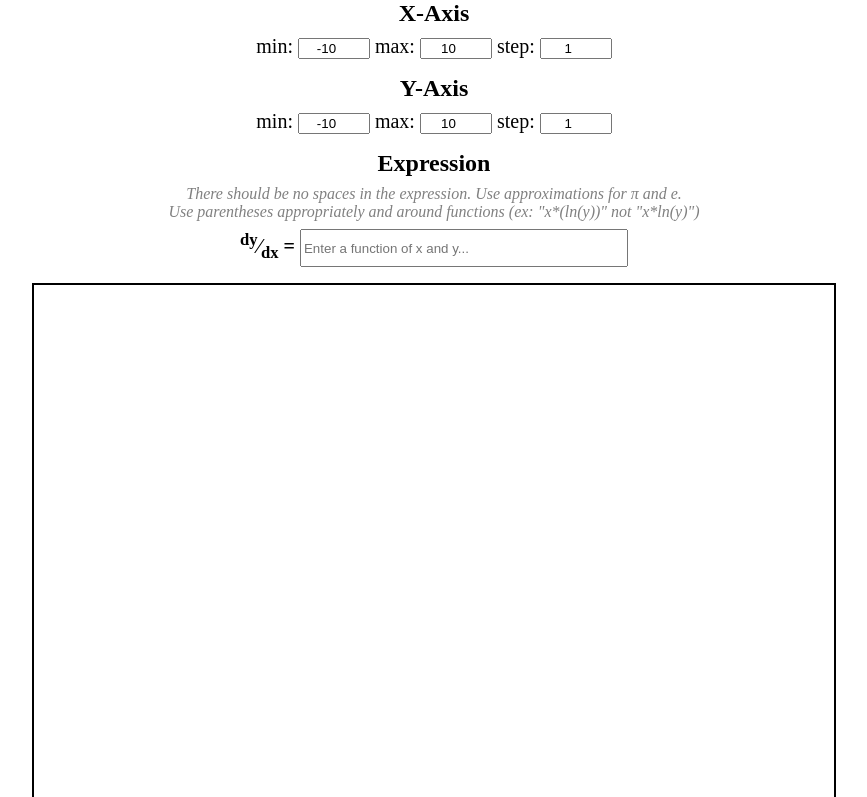
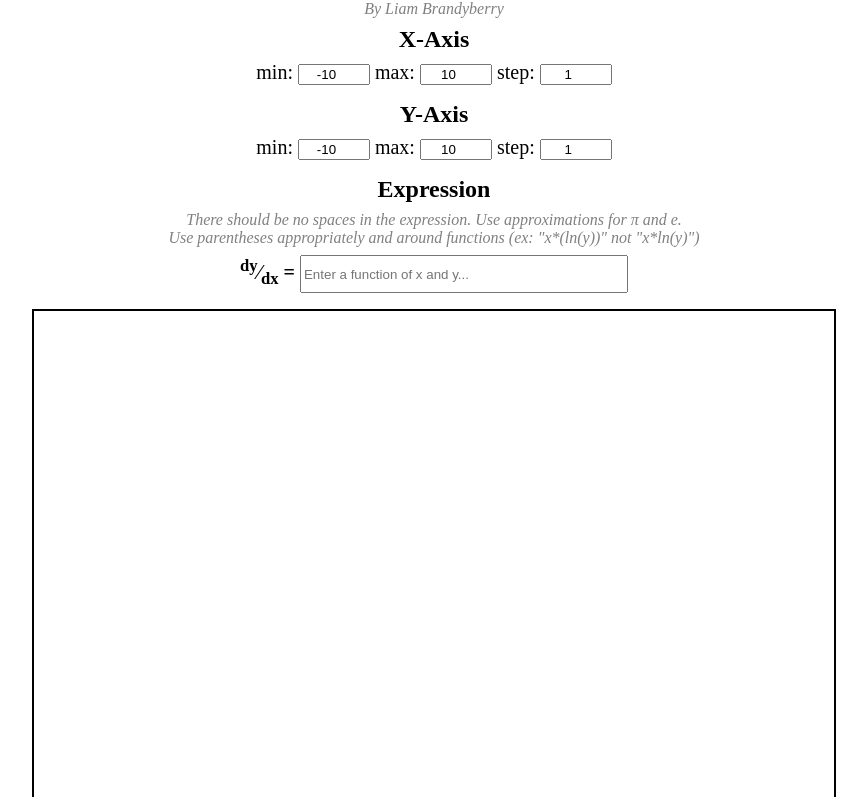
Before and after one commit to liamb09/slope-field-generator, a plain HTML site: page index.html in a window 1280 px wide. Shown: the part 45-842 px from the top of the page, without its empty margins (206-1073 px from the left). Drawn offline with Linux system fonts and the light colour scheme.

Commit message:
Add name

```diff
--- a/index.html
+++ b/index.html
@@ -11,6 +11,7 @@
     </head>
     <body>
         <h1>Slope Field Generator</h1>
+        <p id="note"><i>By Liam Brandyberry</i></p>
         <h2>X-Axis</h2>
         <p>
             min: <input id="x-axis-min" type="number" value="-10" class="axis-settings" onkeyup="render()" onchange="render()">
```
